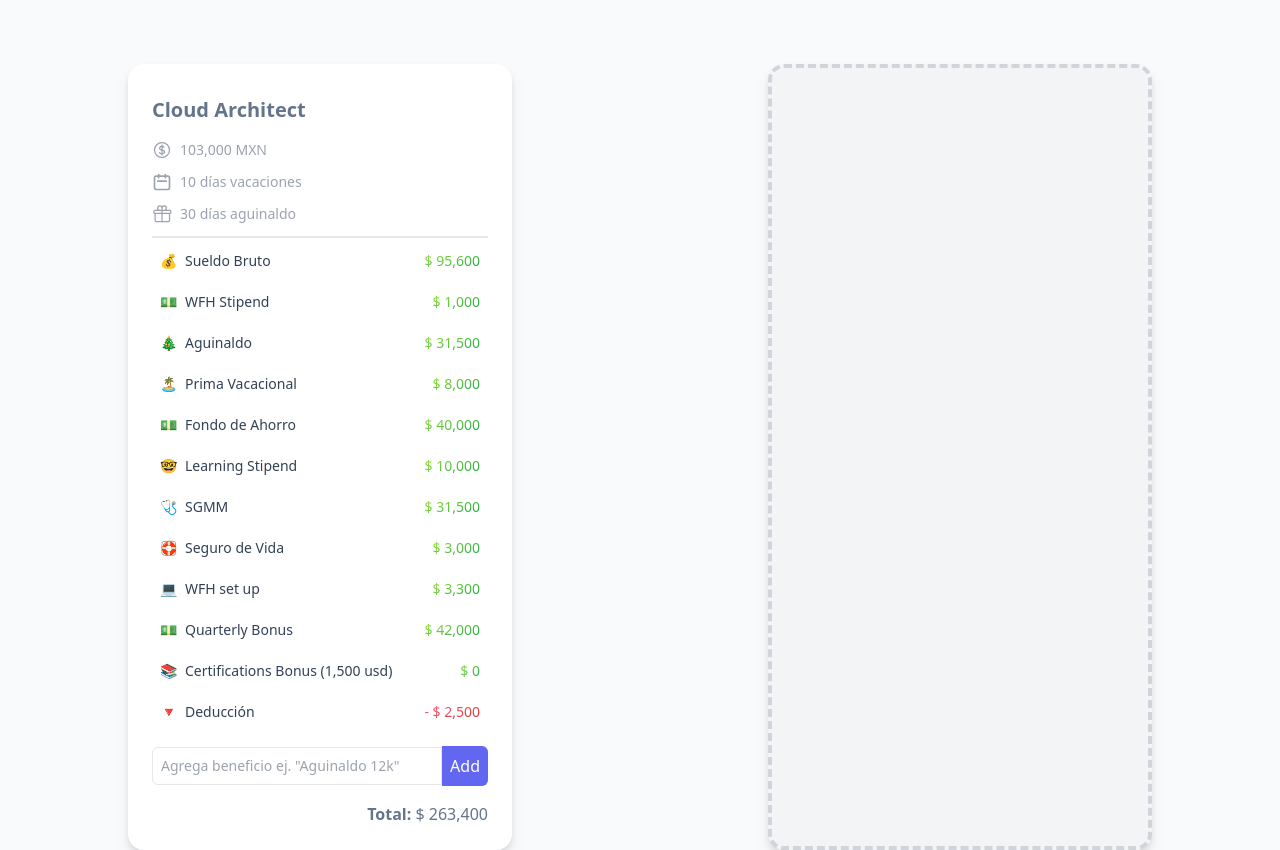
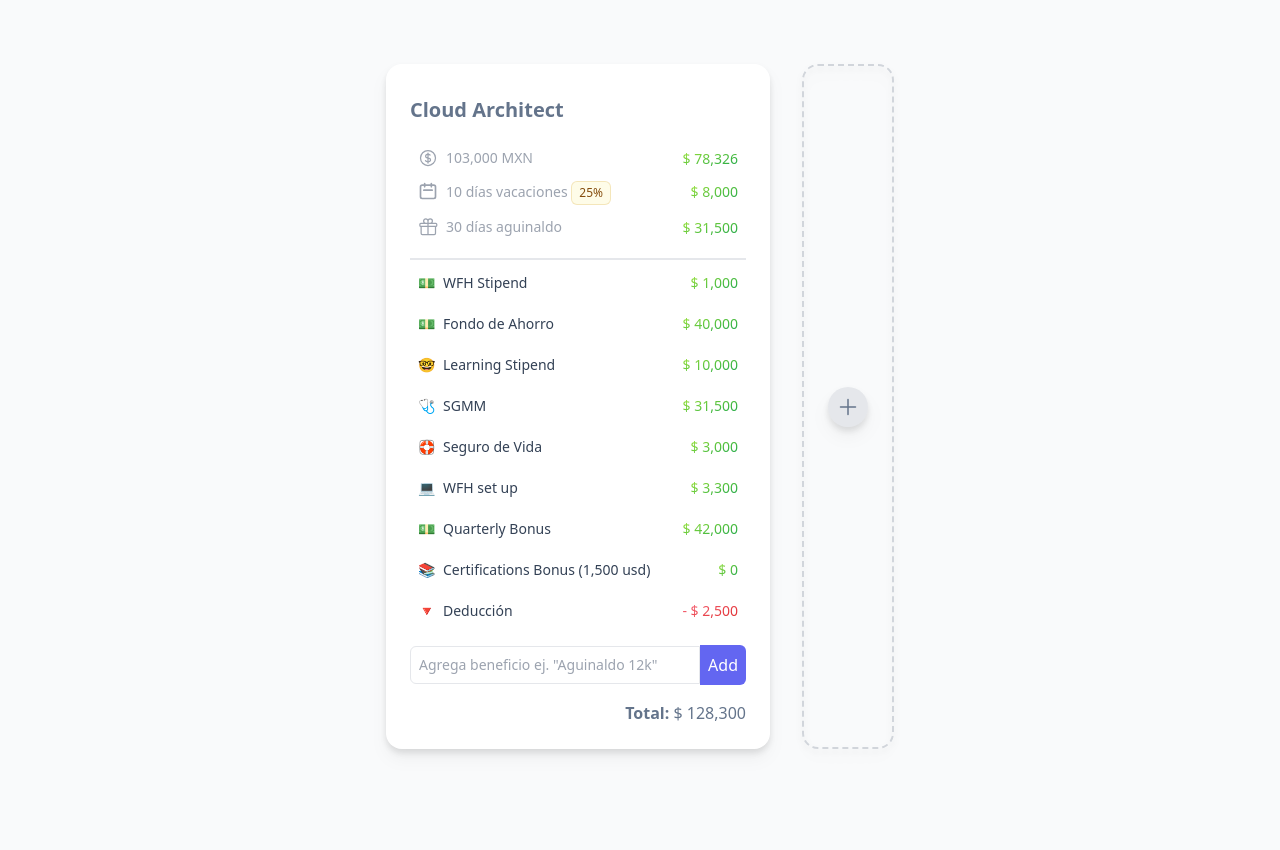
Before and after one commit to carlostorresg-com/salariocompara, a React (Vite) app: page / in a window 1280 px wide. After the commit the page ends 800 px from the top, so only its background shows below. Built offline with nearby package versions, Linux system fonts and the light colour scheme.

Commit message:
add new card layout

```diff
--- a/src/App.jsx
+++ b/src/App.jsx
@@ -1,53 +1,14 @@
-import React, { useState } from 'react';
+import React from 'react';
 import { createRoot } from 'react-dom/client';
 import ItemListContainer from './components/ItemListContainer';
 import EmptyItemListContainer from './components/EmptyItemListContainer';
 
-// const initialConcepts = [
-//   { concept: 'Base Salary', amount: 50000 },
-//   { concept: 'Bonus', amount: 2000 },
-//   { concept: 'Vacation Allowance', amount: 1500 },
-// ];
-
-const benefits = [
-  {
-    emoji: '💰',
-    name: 'Sueldo Bruto',
-    description: 'antes de impuestos',
-    amount: 109518,
-  },
-  {
-    emoji: '🏠',
-    name: 'WFH Stipend',
-    description: 'para trabajar desde casa',
-    amount: 1000,
-  },
-];
-
 const benefitsYearly = [
-  {
-    emoji: '💰',
-    name: 'Sueldo Bruto',
-    description: 'antes de impuestos',
-    amount: 95600,
-  },
   {
     emoji: '💵',
     name: 'WFH Stipend',
     description: 'topado al 8%',
     amount: 1000,
-  },
-  {
-    emoji: '🎄',
-    name: 'Aguinaldo',
-    description: '30 días',
-    amount: 31500,
-  },
-  {
-    emoji: '🏝️',
-    name: 'Prima Vacacional',
-    description: '10 días al 25%',
-    amount: 8000,
   },
   {
     emoji: '💵',
@@ -98,6 +59,17 @@ const benefitsYearly = [
   },
 ];
 
+function AddCardIcon({ onClick }) {
+  return (
+    <div
+      className="w-8 h-8 rounded-full bg-indigo-500 text-white flex items-center justify-center cursor-pointer absolute right-2 bottom-2 hover:bg-indigo-600"
+      onClick={onClick}
+    >
+      <span className="text-lg">+</span>
+    </div>
+  );
+}
+
 const App = () => {
   return (
     <div className="flex justify-center mt-10">
--- a/src/components/EmptyItemListContainer.jsx
+++ b/src/components/EmptyItemListContainer.jsx
@@ -2,7 +2,26 @@ import React from 'react';
 
 const EmptyItemListContainer = () => {
   return (
-    <div className="max-w-sm mx-auto p-6 mt-6 border-4 border-dashed border-gray-300 rounded-2xl drop-shadow-lg bg-gray-100 md:w-5/12 pattern-diagonal-lines pattern-gray-300 pattern-opacity-40"></div>
+    <div className="w-18 p-6 flex ml-8 mt-6 border-2 border-dashed border-gray-300 rounded-2xl drop-shadow-lg  hover:bg-gray-100">
+      <div className="flex flex-grow items-center ">
+        <div className="w-10 h-10 rounded-full bg-gray-200 flex items-center justify-center cursor-pointer hover:bg-gray-300">
+          <svg
+            xmlns="http://www.w3.org/2000/svg"
+            fill="none"
+            viewBox="0 0 24 24"
+            strokeWidth={1.5}
+            stroke="currentColor"
+            className="w-6 h-6"
+          >
+            <path
+              strokeLinecap="round"
+              strokeLinejoin="round"
+              d="M12 4.5v15m7.5-7.5h-15"
+            />
+          </svg>
+        </div>
+      </div>
+    </div>
   );
 };
 
--- a/src/components/ItemListContainer.jsx
+++ b/src/components/ItemListContainer.jsx
@@ -58,10 +58,9 @@ const ItemListContainer = ({ initialItems }) => {
 
   // TODO Fix flashy reorder on DragEnd
   return (
-    <div className="max-w-sm mx-auto p-6 mt-6 border-0 rounded-2xl drop-shadow-lg bg-white md:w-5/12">
-      {/* <h6 className="mb-4">Company 1</h6> */}
+    <div className="w-96 p-6 mt-6 border-0 rounded-2xl drop-shadow-lg bg-white">
       <p className="text-xl font-semibold mt-2 mb-4">Cloud Architect</p>
-      <div className="text-gray-400">
+      <div className="text-gray-400 p-2">
         <div className="flex space-x-2 text-sm">
           <svg
             xmlns="http://www.w3.org/2000/svg"
@@ -77,7 +76,10 @@ const ItemListContainer = ({ initialItems }) => {
               d="M12 6v12m-3-2.818l.879.659c1.171.879 3.07.879 4.242 0 1.172-.879 1.172-2.303 0-3.182C13.536 12.219 12.768 12 12 12c-.725 0-1.45-.22-2.003-.659-1.106-.879-1.106-2.303 0-3.182s2.9-.879 4.006 0l.415.33M21 12a9 9 0 11-18 0 9 9 0 0118 0z"
             />
           </svg>
-          <p>103,000 MXN</p>
+          <p className="flex-grow">103,000 MXN</p>
+          <p className="inline-block m-0 leading-normal text-transparent bg-gradient-to-tl from-green-600 to-lime-400 text-sm bg-clip-text">
+            $ {(78326).toLocaleString()}
+          </p>
         </div>
         <div className="flex space-x-2 text-sm my-3">
           <svg
@@ -94,7 +96,15 @@ const ItemListContainer = ({ initialItems }) => {
               d="M8 7V3m8 4V3m-9 8h10M5 21h14a2 2 0 002-2V7a2 2 0 00-2-2H5a2 2 0 00-2 2v12a2 2 0 002 2z"
             />
           </svg>
-          <p>10 días vacaciones</p>
+          <p className="flex-grow">
+            10 días vacaciones{' '}
+            <span className="inline-flex items-center rounded-md bg-yellow-50 px-2 py-1 text-xs font-medium text-yellow-800 ring-1 ring-inset ring-yellow-600/20">
+              25%
+            </span>
+          </p>
+          <p className="inline-block m-0 leading-normal text-transparent bg-gradient-to-tl from-green-600 to-lime-400 text-sm bg-clip-text">
+            $ {(8000).toLocaleString()}
+          </p>
         </div>
         <div className="flex space-x-2 text-sm my-3">
           <svg
@@ -111,8 +121,10 @@ const ItemListContainer = ({ initialItems }) => {
               d="M21 11.25v8.25a1.5 1.5 0 01-1.5 1.5H5.25a1.5 1.5 0 01-1.5-1.5v-8.25M12 4.875A2.625 2.625 0 109.375 7.5H12m0-2.625V7.5m0-2.625A2.625 2.625 0 1114.625 7.5H12m0 0V21m-8.625-9.75h18c.621 0 1.125-.504 1.125-1.125v-1.5c0-.621-.504-1.125-1.125-1.125h-18c-.621 0-1.125.504-1.125 1.125v1.5c0 .621.504 1.125 1.125 1.125z"
             />
           </svg>
-
-          <p>30 días aguinaldo</p>
+          <p className="flex-grow">30 días aguinaldo</p>
+          <p className="inline-block m-0 leading-normal text-transparent bg-gradient-to-tl from-green-600 to-lime-400 text-sm bg-clip-text">
+            $ {(31500).toLocaleString()}
+          </p>
         </div>
       </div>
       <div className="border-t-2"></div>
```
